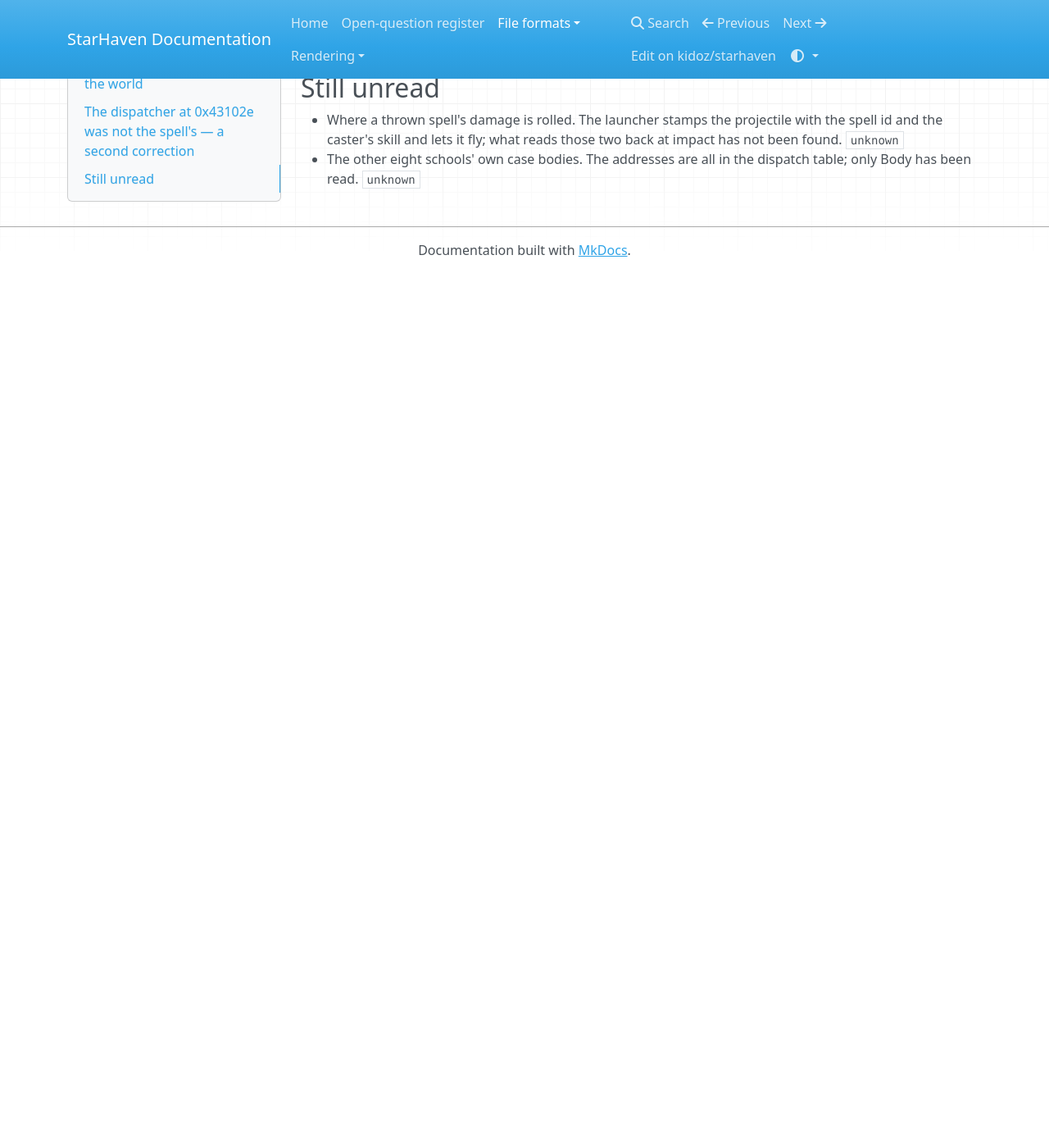
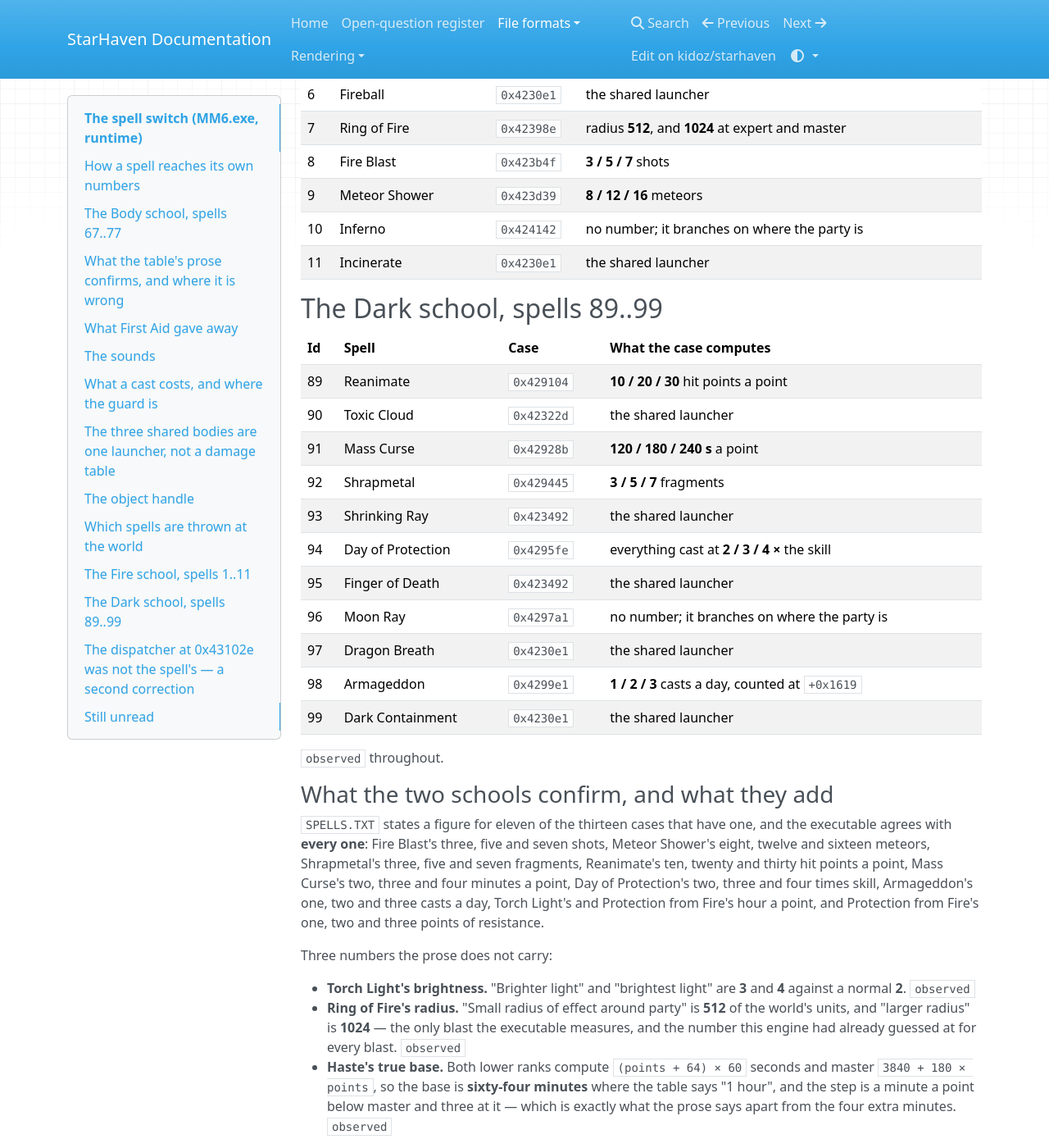
Before and after one commit to kidoz/starhaven, an MkDocs documentation site: the page built from docs/formats/spell-switch.md, in a window 1280 px wide and 1400 px high, scrolled down 3657 px. Shown: the whole window at 82% size. Built offline with MkDocs 1.6.1, drawn with Linux system fonts in a browser that asks for light colours; nearby versions of some CDN libraries; before the commit the page ends 3990 px from its top, so only the background shows below that; some of the changed text lies outside the part shown.

Commit message:
Read Fire and Dark out of the switch beside Body

```diff
--- a/docs/formats/spell-switch.md
+++ b/docs/formats/spell-switch.md
@@ -1,6 +1,6 @@
 # The spell switch (`MM6.exe`, runtime)
 
-Status: **one school read in full, and the machinery around every case.** Not a file format: this is the
+Status: **three schools read in full, and the machinery around every case.** Not a file format: this is the
 executable's own per-spell code, reached while chasing the recovery tick.
 Every claim is tagged `observed` (read from an instruction) or `inferred`.
 
@@ -162,6 +162,65 @@ what you have readied. Nothing in `SPELLS.TXT` states this partition; the
 byte table is its only source, and StarHaven now carries the list.
 `observed`
 
+## The Fire school, spells 1..11
+
+| Id | Spell | Case | What the case computes |
+| --- | --- | --- | --- |
+| 1 | Torch Light | `0x423021` | brightness **2 / 3 / 4**, for **3600 s** a point |
+| 2 | Flame Arrow | `0x4230e1` | the shared launcher |
+| 3 | Protection from Fire | `0x4236e3` | **1 / 2 / 3** resistance a point, for 3600 s a point |
+| 4 | Fire Bolt | `0x4230e1` | the shared launcher |
+| 5 | Haste | `0x42379f` | **(points + 64) × 60 s**, and **3840 + 180 × points** at master |
+| 6 | Fireball | `0x4230e1` | the shared launcher |
+| 7 | Ring of Fire | `0x42398e` | radius **512**, and **1024** at expert and master |
+| 8 | Fire Blast | `0x423b4f` | **3 / 5 / 7** shots |
+| 9 | Meteor Shower | `0x423d39` | **8 / 12 / 16** meteors |
+| 10 | Inferno | `0x424142` | no number; it branches on where the party is |
+| 11 | Incinerate | `0x4230e1` | the shared launcher |
+
+## The Dark school, spells 89..99
+
+| Id | Spell | Case | What the case computes |
+| --- | --- | --- | --- |
+| 89 | Reanimate | `0x429104` | **10 / 20 / 30** hit points a point |
+| 90 | Toxic Cloud | `0x42322d` | the shared launcher |
+| 91 | Mass Curse | `0x42928b` | **120 / 180 / 240 s** a point |
+| 92 | Shrapmetal | `0x429445` | **3 / 5 / 7** fragments |
+| 93 | Shrinking Ray | `0x423492` | the shared launcher |
+| 94 | Day of Protection | `0x4295fe` | everything cast at **2 / 3 / 4 ×** the skill |
+| 95 | Finger of Death | `0x423492` | the shared launcher |
+| 96 | Moon Ray | `0x4297a1` | no number; it branches on where the party is |
+| 97 | Dragon Breath | `0x4230e1` | the shared launcher |
+| 98 | Armageddon | `0x4299e1` | **1 / 2 / 3** casts a day, counted at `+0x1619` |
+| 99 | Dark Containment | `0x4230e1` | the shared launcher |
+
+`observed` throughout.
+
+### What the two schools confirm, and what they add
+
+`SPELLS.TXT` states a figure for eleven of the thirteen cases that have one,
+and the executable agrees with **every one**: Fire Blast's three, five and
+seven shots, Meteor Shower's eight, twelve and sixteen meteors, Shrapmetal's
+three, five and seven fragments, Reanimate's ten, twenty and thirty hit
+points a point, Mass Curse's two, three and four minutes a point, Day of
+Protection's two, three and four times skill, Armageddon's one, two and
+three casts a day, Torch Light's and Protection from Fire's hour a point,
+and Protection from Fire's one, two and three points of resistance.
+
+Three numbers the prose does not carry:
+
+- **Torch Light's brightness.** "Brighter light" and "brightest light" are
+  **3** and **4** against a normal **2**. `observed`
+- **Ring of Fire's radius.** "Small radius of effect around party" is
+  **512** of the world's units, and "larger radius" is **1024** — the only
+  blast the executable measures, and the number this engine had already
+  guessed at for every blast. `observed`
+- **Haste's true base.** Both lower ranks compute `(points + 64) × 60`
+  seconds and master `3840 + 180 × points`, so the base is **sixty-four
+  minutes** where the table says "1 hour", and the step is a minute a point
+  below master and three at it — which is exactly what the prose says apart
+  from the four extra minutes. `observed`
+
 ## The dispatcher at `0x43102e` was not the spell's — a second correction
 
 Chased on the expectation that it decided a thrown spell's damage, it turned
```
Also changed, not shown: README.md (+10 -0 lines), 4 other files.
